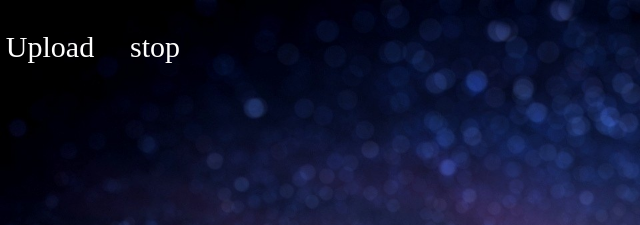
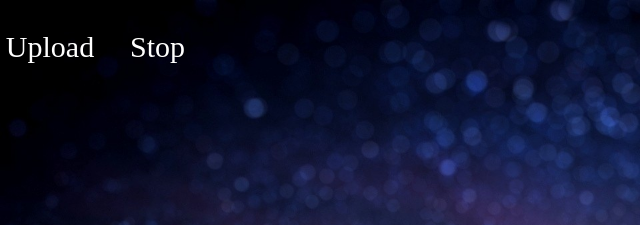
Before and after one commit to taehokwon111/github_page_test, a plain HTML site: page index.html in a window 1280 px wide. Shown: the top 225 px of the page, 0-640 px from the left. Drawn offline with Linux system fonts and the light colour scheme.

Commit message:
[add]오타 수정

```diff
--- a/index.html
+++ b/index.html
@@ -12,7 +12,7 @@
  <div class="fd">
     <label for="upload" class="label">Upload</label>
     <input type="file" id="upload"/>
-    <p onclick="test()">stop</p>
+    <p onclick="test()">Stop</p>
  </div>
 
     <canvas id="renderer"> </canvas>
```
